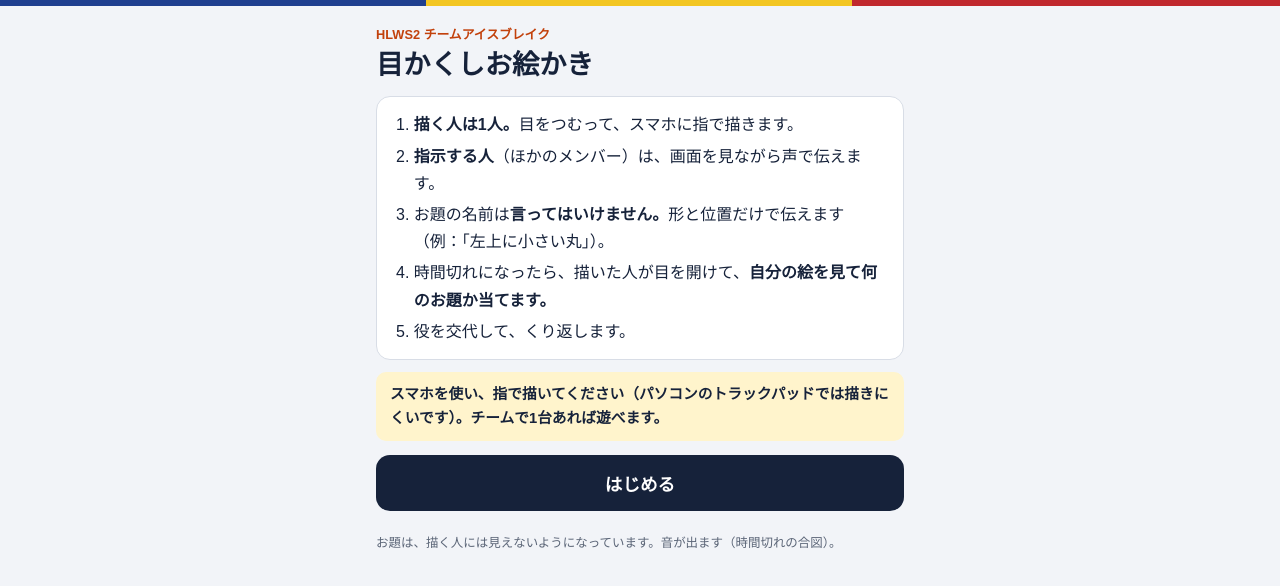
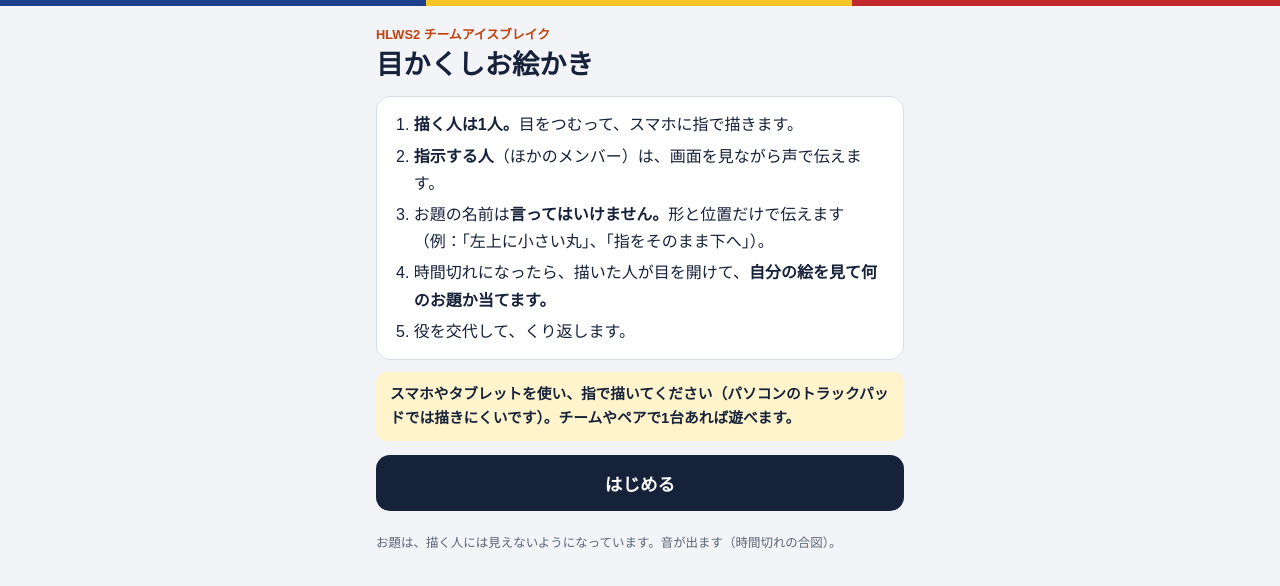
Before and after one commit to ojima-blip/hlws-tools, a plain HTML site: page icebreak/index.html in a window 1280 px wide. Drawn offline with Linux system fonts and the light colour scheme.

Commit message:
Update index.html

```diff
--- a/icebreak/index.html
+++ b/icebreak/index.html
@@ -100,12 +100,12 @@
     <ol class="rules">
       <li><b>描く人は1人。</b>目をつむって、スマホに指で描きます。</li>
       <li><b>指示する人</b>（ほかのメンバー）は、画面を見ながら声で伝えます。</li>
-      <li>お題の名前は<b>言ってはいけません。</b>形と位置だけで伝えます（例：「左上に小さい丸」）。</li>
+      <li>お題の名前は<b>言ってはいけません。</b>形と位置だけで伝えます（例：「左上に小さい丸」、「指をそのまま下へ」）。</li>
       <li>時間切れになったら、描いた人が目を開けて、<b>自分の絵を見て何のお題か当てます。</b></li>
       <li>役を交代して、くり返します。</li>
     </ol>
   </div>
-  <p class="note">スマホを使い、指で描いてください（パソコンのトラックパッドでは描きにくいです）。チームで1台あれば遊べます。</p>
+  <p class="note">スマホやタブレットを使い、指で描いてください（パソコンのトラックパッドでは描きにくいです）。チームやペアで1台あれば遊べます。</p>
   <button class="btn" id="goLevels" type="button">はじめる</button>
   <footer>お題は、描く人には見えないようになっています。音が出ます（時間切れの合図）。</footer>
 </section>
```
